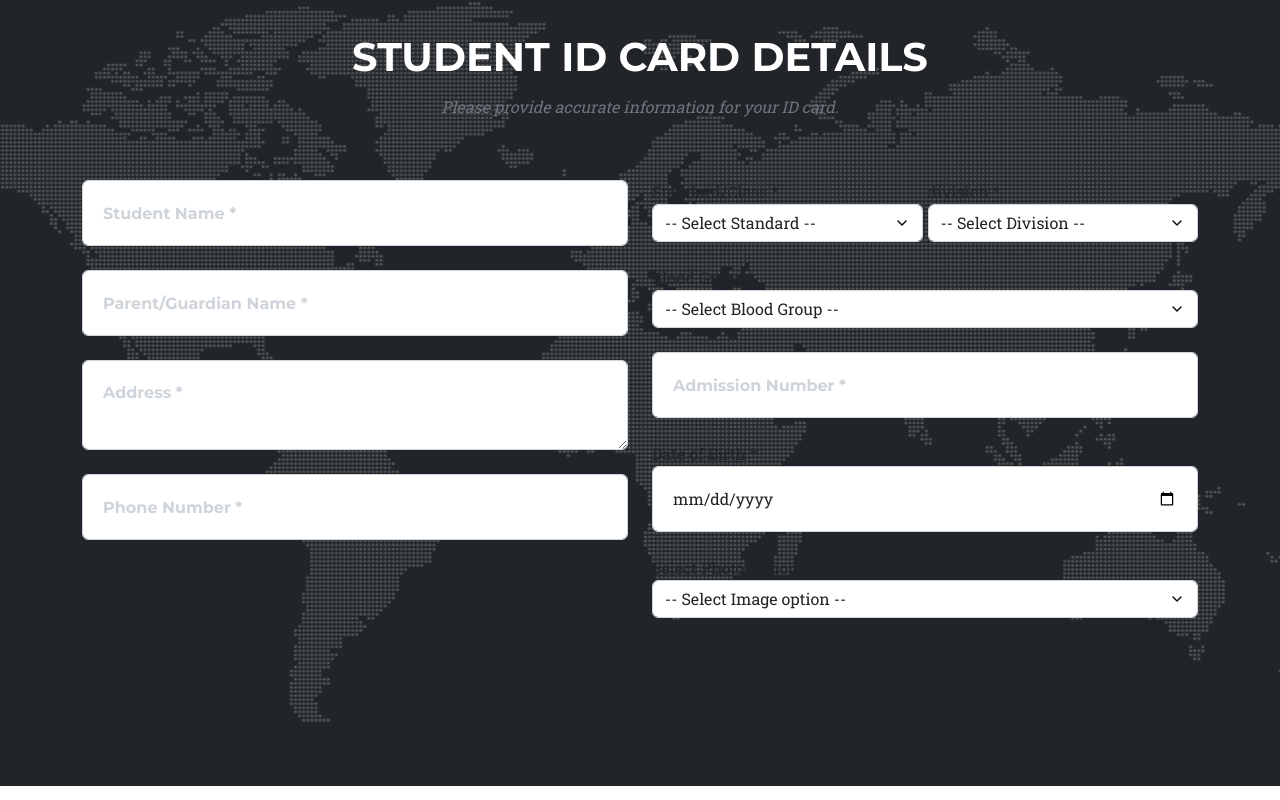
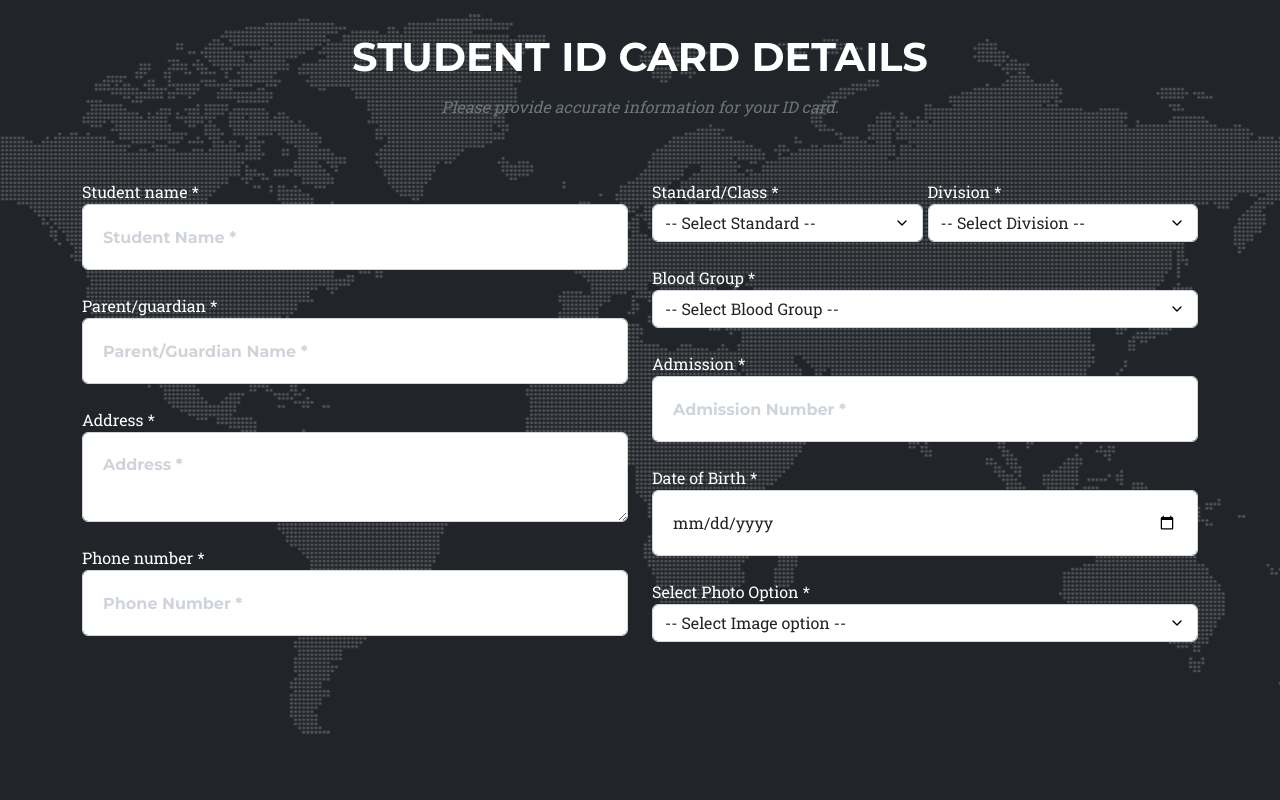
Before and after one commit to Rahman-ramees/idCard, a plain HTML site: page index.html in a window 1280 px wide. Shown: the part 880-1680 px from the top of the page. Drawn offline with nearby package versions, Linux system fonts and the light colour scheme.

Commit message:
updated bg and sizes

```diff
--- a/index.html
+++ b/index.html
@@ -84,6 +84,9 @@
             #submitButton {
                 display: none;
             }
+            label{
+                color: white;
+            }
         </style>
     </head>
     <body id="page-top">
@@ -125,18 +128,22 @@
             <div class="row align-items-stretch mb-5">
                 <div class="col-md-6">
                     <div class="form-group">
+                        <label for="Student name">Student name *</label>
                         <input class="form-control" id="name" type="text" placeholder="Student Name *" required />
                         <div class="error-message" id="nameError">Student name is required.</div>
                     </div>
                     <div class="form-group">
+                        <label for="Parent/guardian">Parent/guardian *</label>
                         <input class="form-control" id="parentsName" type="text" placeholder="Parent/Guardian Name *" required />
                         <div class="error-message" id="parentsNameError">Parent/guardian name is required.</div>
                     </div>
                     <div class="form-group">
+                        <label for="Address">Address *</label>
                         <textarea class="form-control" id="address" placeholder="Address *" required></textarea>
                         <div class="error-message" id="addressError">Address is required.</div>
                     </div>
                     <div class="form-group">
+                        <label for="phone number">Phone number *</label>
                         <input class="form-control" id="phone" type="tel" placeholder="Phone Number *" required />
                         <div class="error-message" id="phoneError">A phone number is required.</div>
                     </div>
@@ -165,7 +172,7 @@
                             <div class="error-message" id="standardError">Please select a standard/class.</div>
                         </div>
                         <div style="width: 50%;">
-                            <label for="division">division *</label>
+                            <label for="division">Division *</label>
                             <select id="division" class="form-control" required>
                                 <option value="">-- Select Division --</option>
                                 <option value="a">A</option>
@@ -196,6 +203,7 @@
                         <div class="error-message" id="bloodGroupError">Please select a blood group.</div>
                     </div>
                     <div class="form-group">
+                        <label for="Admission">Admission *</label>
                         <input class="form-control" id="admissionNo" type="text" placeholder="Admission Number *" required />
                         <div class="error-message" id="admissionNoError">Admission number is required.</div>
                     </div>
```
Also changed, not shown: assets/img/template6.png (added), assets/img/template7.png (added), assets/img/template8.png (added), 1 other file.
